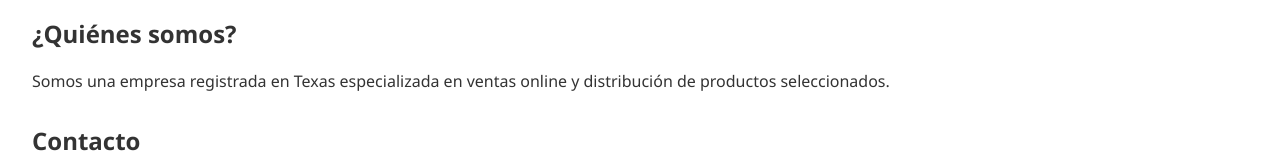
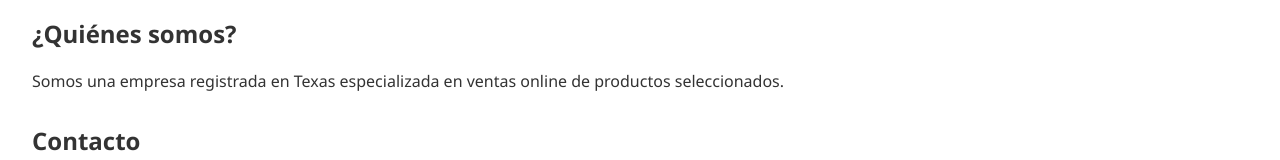
Before and after one commit to danielfq08/danautomocion-site, a plain HTML site: page index.html in a window 1280 px wide. Shown: the part 255-415 px from the top of the page. Drawn offline with Linux system fonts and the light colour scheme.

Commit message:
Update index.html

```diff
--- a/index.html
+++ b/index.html
@@ -15,7 +15,7 @@
   <main>
     <section>
       <h2>¿Quiénes somos?</h2>
-      <p>Somos una empresa registrada en Texas especializada en ventas online y distribución de productos seleccionados.</p>
+      <p>Somos una empresa registrada en Texas especializada en ventas online de productos seleccionados.</p>
     </section>
     <section>
       <h2>Contacto</h2>
```
